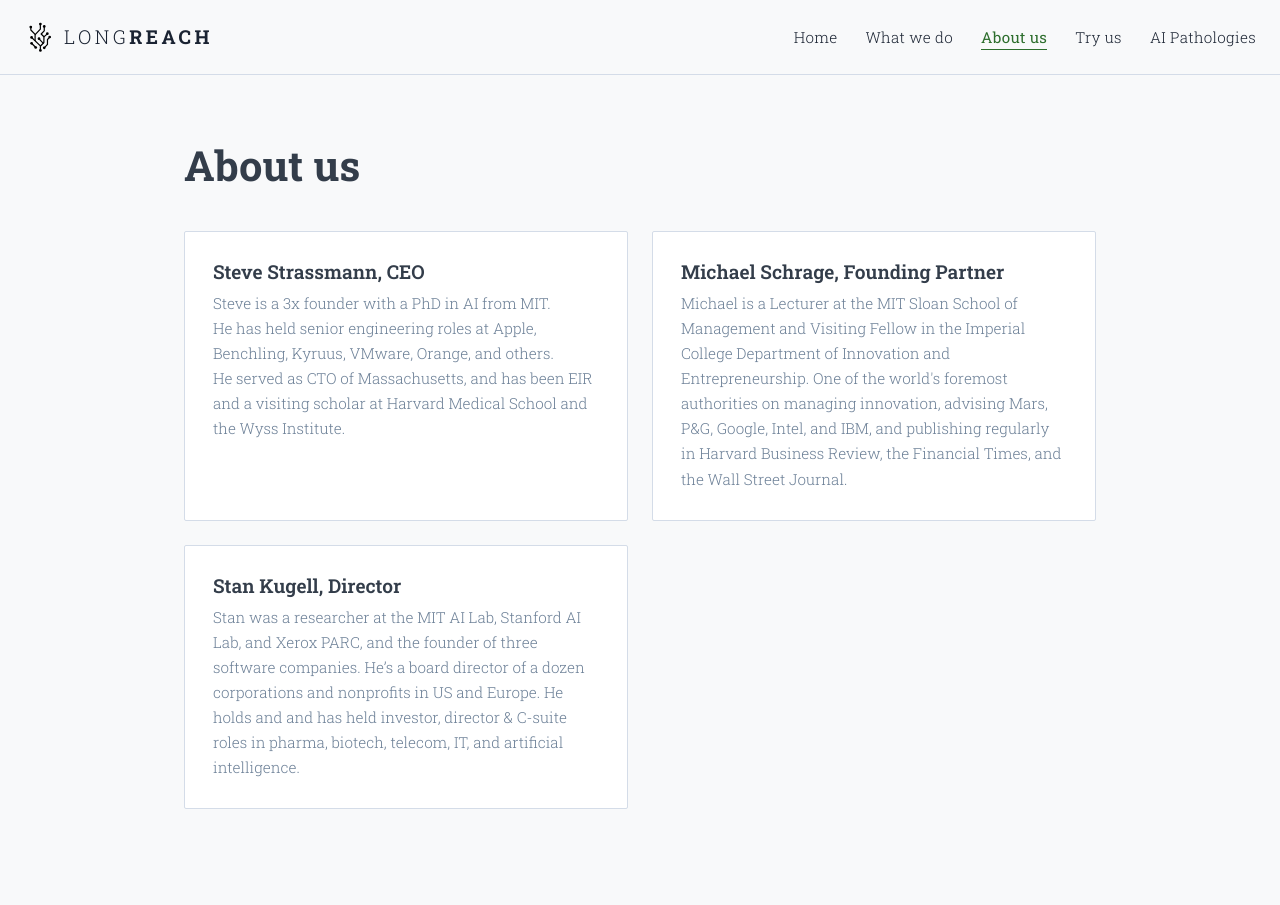
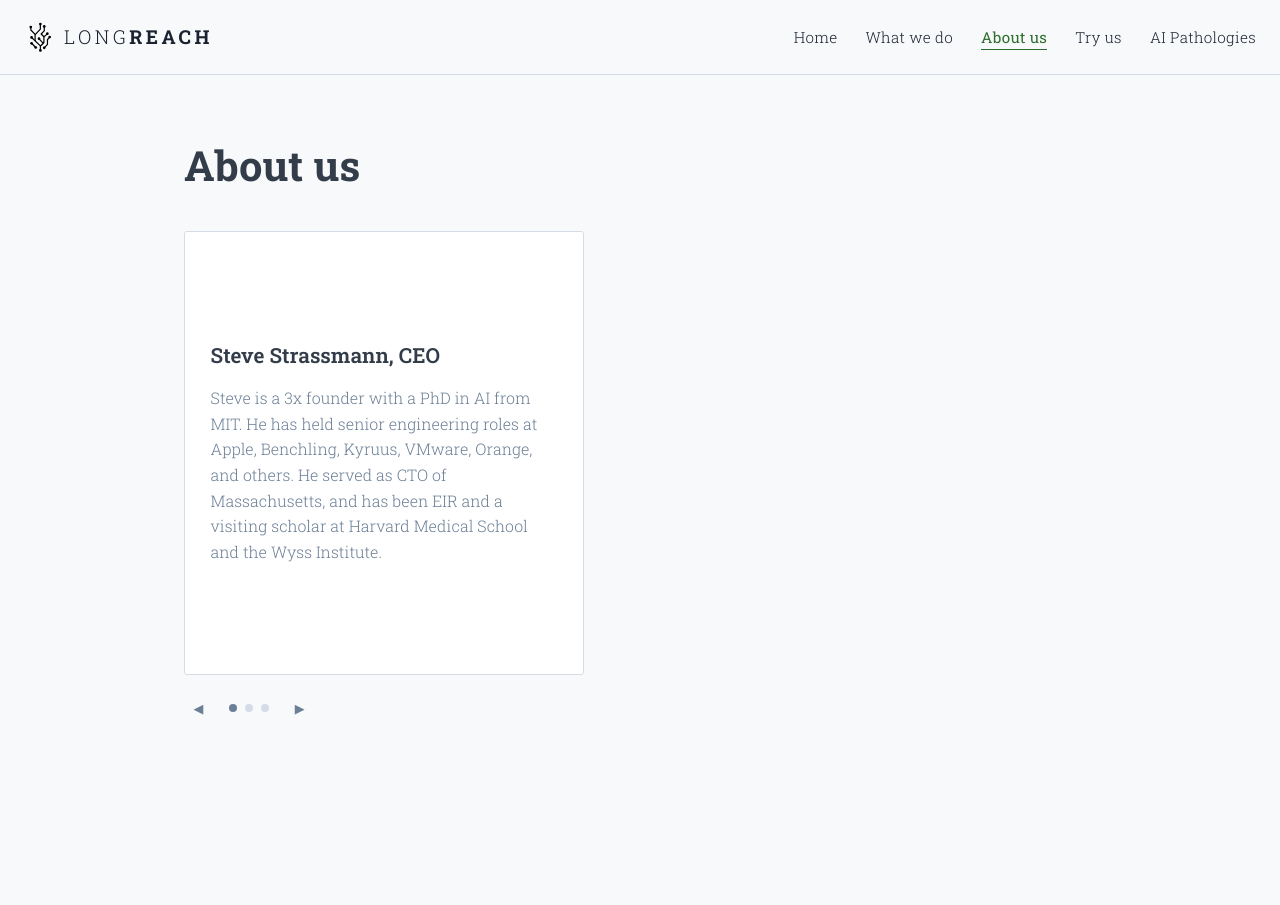
Before and after one commit to straz/longreach, a Jekyll site: the page built from about-us.html, in a window 1280 px wide. Built offline with Jekyll 4.4.1, drawn with Linux system fonts in a browser that asks for light colours.

```diff
--- a/_config.yml
+++ b/_config.yml
@@ -11,7 +11,13 @@ supabase:
   url: "https://astvrwkwhpckcyqqdotu.supabase.co"
   anon_key: "eyJhbGciOiJIUzI1NiIsInR5cCI6IkpXVCJ9.eyJpc3MiOiJzdXBhYmFzZSIsInJlZiI6ImFzdHZyd2t3aHBja2N5cXFkb3R1Iiwicm9sZSI6ImFub24iLCJpYXQiOjE3Njg3ODI5OTcsImV4cCI6MjA4NDM1ODk5N30.gTO0wbeP5Pvwl1jMpVLR9SHbrRFavI-bUMiH-vx0GJo"
 
+# Card and prose content lives in content/ as YAML + Markdown.
+# YAML files there load as site.data.<name> (e.g. site.data.pitch_cards);
+# `exclude` keeps the raw files out of the built _site.
+data_dir: content
+
 exclude:
+  - content
   - cards/node_modules
   - cards/src
   - cards/package.json
--- /dev/null
+++ b/_includes/carousel.html
@@ -0,0 +1,31 @@
+{%- comment -%}
+Shared card carousel. Params:
+  items  – array of card data (from content/*.yml)
+  type   – "pitch" (eyebrow/problem/solution) or "team" (name/bio)
+  label  – accessible label for the carousel region
+Navigation is wired up by carousel.js.
+{%- endcomment -%}
+<section class="carousel" aria-roledescription="carousel" aria-label="{{ include.label }}">
+  <div class="carousel-viewport">
+    <div class="carousel-track">
+      {%- for item in include.items %}
+      <article class="card">
+        {%- if include.type == "team" %}
+        <p class="card-name">{{ item.name | escape }}</p>
+        <p class="card-bio">{{ item.bio | escape }}</p>
+        {%- else %}
+        <p class="eyebrow">{{ item.eyebrow | escape }}</p>
+        <p class="problem">{{ item.problem | escape }}</p>
+        <p class="solution">{{ item.solution | escape }}</p>
+        {%- endif %}
+      </article>
+      {%- endfor %}
+    </div>
+  </div>
+  <div class="carousel-controls">
+    <button type="button" class="carousel-btn carousel-prev" aria-label="Previous card">&#9664;</button>
+    <span class="carousel-dots" aria-hidden="true"></span>
+    <button type="button" class="carousel-btn carousel-next" aria-label="Next card">&#9654;</button>
+  </div>
+  <span class="visually-hidden carousel-status" aria-live="polite"></span>
+</section>
--- a/_layouts/default.html
+++ b/_layouts/default.html
@@ -33,5 +33,7 @@
     {{ content }}
   </main>
 
+  <script src="{{ site.baseurl }}/carousel.js" defer></script>
+
 </body>
 </html>
--- a/about-us.html
+++ b/about-us.html
@@ -6,32 +6,4 @@ permalink: /about-us/
 
 <h1>About us</h1>
 
-<section class="team-grid">
-  <article class="team-card">
-    <h2>Steve Strassmann, CEO</h2>
-    <p>Steve is a 3x founder with a PhD in AI from MIT.<br/>He has held
-senior engineering roles at Apple, Benchling, Kyruus, VMware, Orange,
-and others.<br/>He served as CTO of Massachusetts, and has been EIR and a
-visiting scholar at Harvard Medical School and the Wyss Institute.</p>
-  </article>
-
-  <article class="team-card">
-    <h2>Michael Schrage, Founding Partner</h2>
-    <p>Michael is a Lecturer at the MIT Sloan School of Management and
-    Visiting Fellow in the Imperial College Department of Innovation
-    and Entrepreneurship. One of the world's foremost authorities on
-    managing innovation, advising Mars, P&amp;G, Google, Intel, and IBM,
-    and publishing regularly in Harvard Business Review, the Financial
-    Times, and the Wall Street Journal.</p>
-  </article>
-
-  <article class="team-card">
-    <h2>Stan Kugell, Director</h2>
-    <p>Stan was a researcher at the MIT AI Lab, Stanford AI Lab, and
-    Xerox PARC, and the founder of three software companies. He’s a
-    board director of a dozen corporations and nonprofits in US and
-    Europe. He holds and and has held investor, director &amp; C-suite
-    roles in pharma, biotech, telecom, IT, and artificial
-    intelligence.</p>
-  </article>
-</section>
+{% include carousel.html items=site.data.team type="team" label="Our team" %}
--- /dev/null
+++ b/carousel.js
@@ -0,0 +1,66 @@
+// Card carousel controller. Card content is server-rendered from content/*.yml
+// via _includes/carousel.html; this only wires up navigation. No auto-advance:
+// the prev/next buttons, the dots, the left/right arrow keys, and clicking a
+// card are the only things that move it. Works for any number of .carousel
+// elements on a page.
+
+document.addEventListener("DOMContentLoaded", function () {
+    document.querySelectorAll(".carousel").forEach(setupCarousel);
+});
+
+function setupCarousel(root) {
+    var track = root.querySelector(".carousel-track");
+    var cards = track ? Array.prototype.slice.call(track.children) : [];
+    var count = cards.length;
+    if (!count) return;
+
+    var prev = root.querySelector(".carousel-prev");
+    var next = root.querySelector(".carousel-next");
+    var dotBox = root.querySelector(".carousel-dots");
+    var statusEl = root.querySelector(".carousel-status");
+    var index = 0;
+    var dots = [];
+
+    if (dotBox) {
+        for (var n = 0; n < count; n++) {
+            var dot = document.createElement("button");
+            dot.type = "button";
+            dot.className = "carousel-dot";
+            dot.setAttribute("aria-label", "Go to card " + (n + 1));
+            dot.addEventListener("click", (function (i) {
+                return function () { index = i; render(); };
+            })(n));
+            dotBox.appendChild(dot);
+            dots.push(dot);
+        }
+    }
+
+    function render() {
+        track.style.transform = "translateX(-" + (index * 100) + "%)";
+        for (var i = 0; i < dots.length; i++) {
+            dots[i].classList.toggle("active", i === index);
+        }
+        if (statusEl) statusEl.textContent = "Card " + (index + 1) + " of " + count;
+    }
+
+    function go(delta) {
+        index = (index + delta + count) % count;
+        render();
+    }
+
+    if (prev) prev.addEventListener("click", function () { go(-1); });
+    if (next) next.addEventListener("click", function () { go(1); });
+    cards.forEach(function (card) {
+        card.addEventListener("click", function () { go(1); });
+    });
+
+    document.addEventListener("keydown", function (e) {
+        if (e.metaKey || e.ctrlKey || e.altKey) return;
+        var tag = (e.target.tagName || "").toLowerCase();
+        if (tag === "input" || tag === "textarea" || e.target.isContentEditable) return;
+        if (e.key === "ArrowLeft") go(-1);
+        else if (e.key === "ArrowRight") go(1);
+    });
+
+    render();
+}
--- a/home.css
+++ b/home.css
@@ -117,7 +117,7 @@ body {
   margin: -1.5rem 0 2.5rem;
 }
 
-/* ── Pitch cards carousel (home) ── */
+/* ── Card carousel (home pitch cards + about-us team) ── */
 .carousel {
   max-width: 400px;
 }
@@ -206,7 +206,7 @@ body {
 .card {
   border: 1px solid var(--rule);
   background: #fff;
-  border-radius: 2px;
+  border-radius: 3px;
   padding: 1.6rem;
   display: flex;
   flex-direction: column;
@@ -234,6 +234,22 @@ body {
 
 .card .solution {
   font-size: 1.05rem;
+  font-weight: 300;
+  line-height: 1.6;
+  color: var(--muted);
+  margin: 0;
+}
+
+.card .card-name {
+  font-size: 1.3rem;
+  font-weight: 600;
+  line-height: 1.3;
+  margin: 0;
+  color: var(--heading);
+}
+
+.card .card-bio {
+  font-size: 1rem;
   font-weight: 300;
   line-height: 1.6;
   color: var(--muted);
@@ -280,35 +296,6 @@ body {
 
 .prose a {
   color: var(--accent);
-}
-
-/* ── Team cards (about us) ── */
-.team-grid {
-  display: grid;
-  grid-template-columns: repeat(2, 1fr);
-  gap: 1.5rem;
-}
-
-.team-card {
-  border: 1px solid var(--rule);
-  background: #fff;
-  border-radius: 2px;
-  padding: 1.75rem;
-}
-
-.team-card h2 {
-  font-size: 1.2rem;
-  font-weight: 600;
-  margin: 0 0 0.5rem;
-  color: var(--heading);
-}
-
-.team-card p {
-  font-weight: 300;
-  font-size: 0.95rem;
-  line-height: 1.65;
-  color: var(--muted);
-  margin: 0;
 }
 
 /* ── Demo form (try us) ── */
@@ -376,9 +363,3 @@ body {
   color: var(--muted);
   margin: 0;
 }
-
-@media (max-width: 700px) {
-  .team-grid {
-    grid-template-columns: 1fr;
-  }
-}
```
Also changed, not shown: cards.js (deleted, +0 -72 lines), content/home_pitch.md (renamed from home_pitch.md, +1 -1 lines), content/pitch_cards.yml (added, +27 -0 lines), content/team.yml (added, +26 -0 lines), index.html (+5 -48 lines), pitch_cards.js (deleted, +0 -45 lines), 2 other files.
